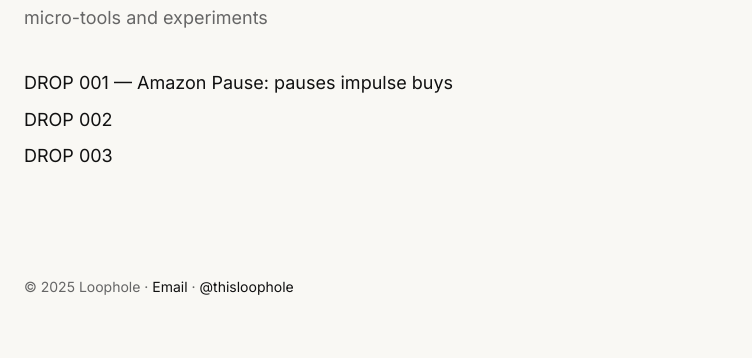
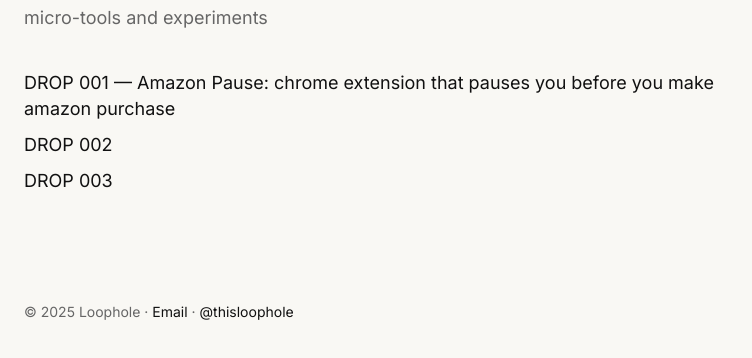
Before and after one commit to stpierre15/thisloophole_site, a plain HTML site: page index.html in a window 1280 px wide. Shown: the part 134-492 px from the top of the page, without its empty margins (0-752 px from the left). Drawn offline with Linux system fonts and the light colour scheme.

Commit message:
your message here

```diff
--- a/index.html
+++ b/index.html
@@ -57,7 +57,7 @@
   <p class="subtitle">micro-tools and experiments</p>
 
   <div class="list">
-    <a href="https://chromewebstore.google.com/detail/pause-me/fmcnopfajlnpaliabknaoijonjlogpom" target="_blank">DROP 001 — Amazon Pause: pauses impulse buys</a>
+    <a href="https://chromewebstore.google.com/detail/pause-me/fmcnopfajlnpaliabknaoijonjlogpom" target="_blank">DROP 001 — Amazon Pause: chrome extension that pauses you before you make amazon purchase</a>
     <a href="/cancelgpt.html">DROP 002</a>
     <a href="/timesink.html">DROP 003</a>
   </div>
```
